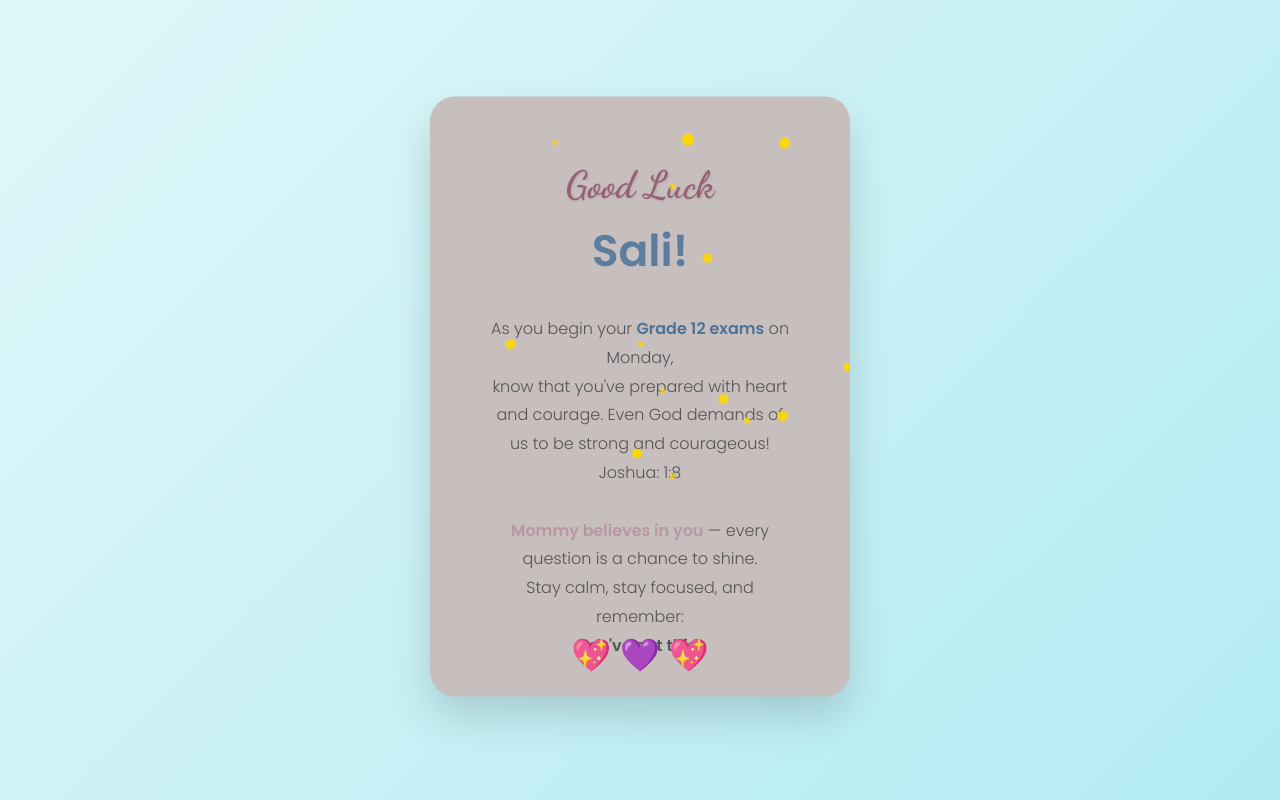
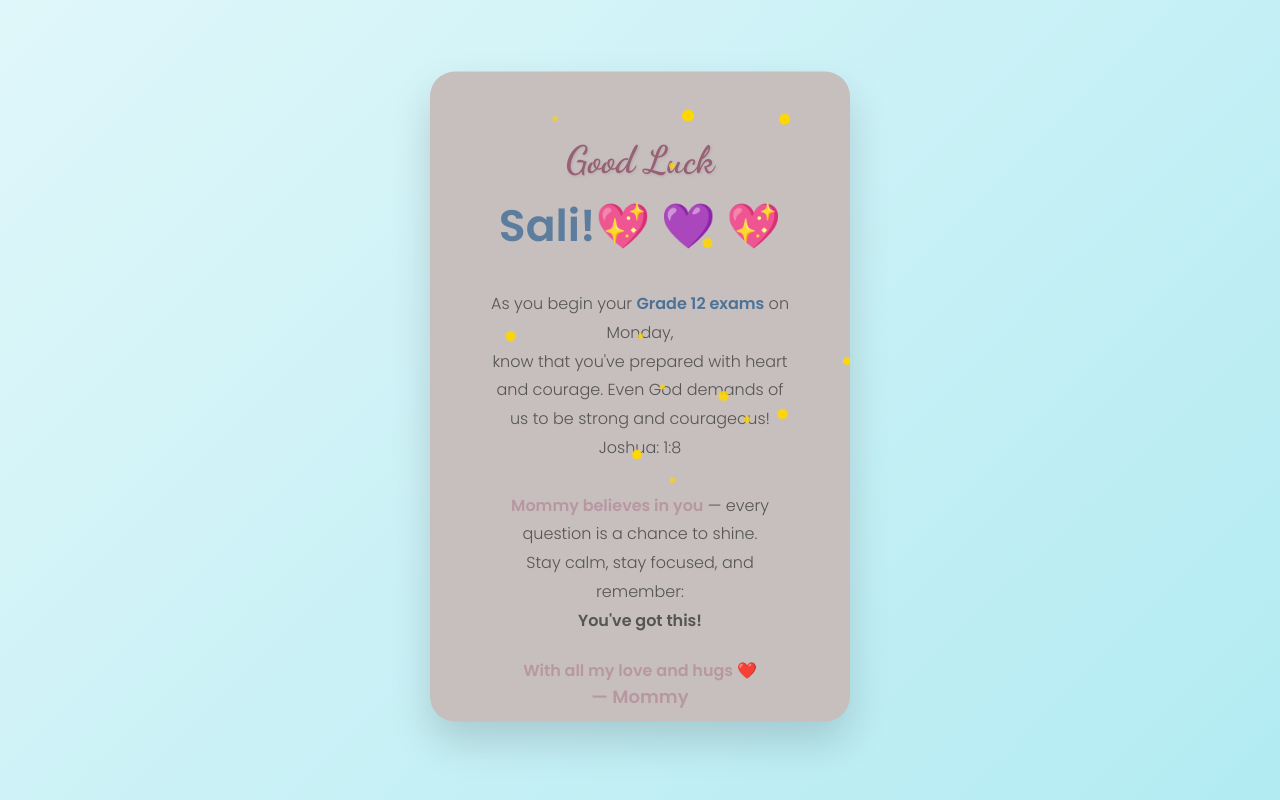
Before and after one commit to Cathy-45/Salis-good-luck-card, a plain HTML site: page index.html in a window 1280 px wide. Drawn offline with Linux system fonts and the light colour scheme.

Commit message:
Change purple hearts to red hearts

```diff
--- a/index.html
+++ b/index.html
@@ -26,7 +26,7 @@
 
       .card {
         width: 420px;
-        height: 600px;
+        height: 650px;
         background: rgb(199, 190, 190);
         border-radius: 25px;
         box-shadow: 0 20px 40px rgba(0, 0, 0, 0.15);
@@ -111,10 +111,12 @@
       }
 
       .footer {
-        margin-top: 35px;
+        margin-top: 20px;
         font-size: 16px;
-        color: #8e24aa;
+        color: #b798a2;
         font-weight: 600;
+        position: relative;
+        bottom: 10px;
       }
 
      .flowers {
@@ -153,7 +155,7 @@
       <div class="stars" id="stars"></div>
 
       <h1 class="header">Good Luck</h1>
-      <div class="name">Sali!</div>
+      <div class="name">Sali!💖 💜 💖</div>
 
       <div class="message">
         As you begin your <span class="highlight">Grade 12 exams</span> on
@@ -167,10 +169,10 @@
       </div>
 
       <div class="footer">
-        With all my love and hugs 💜<br />
+       With all my love and hugs ❤️<br>
         <span style="font-size: 18px">— Mommy</span>
       </div>
-      <div class="flowers">💖 💜 💖</div>
+      <div class="flowers"></div>
 
     </div>
 
```
